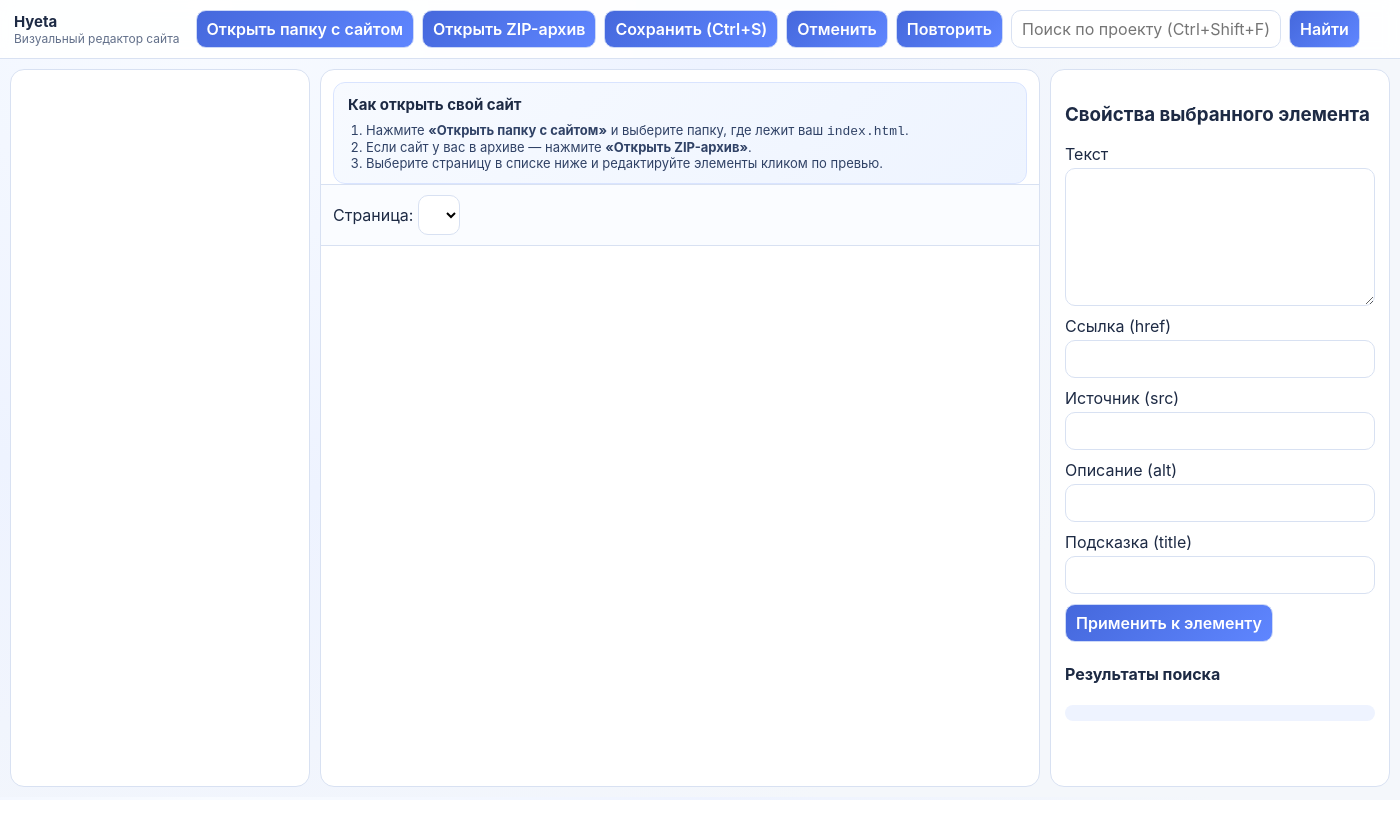
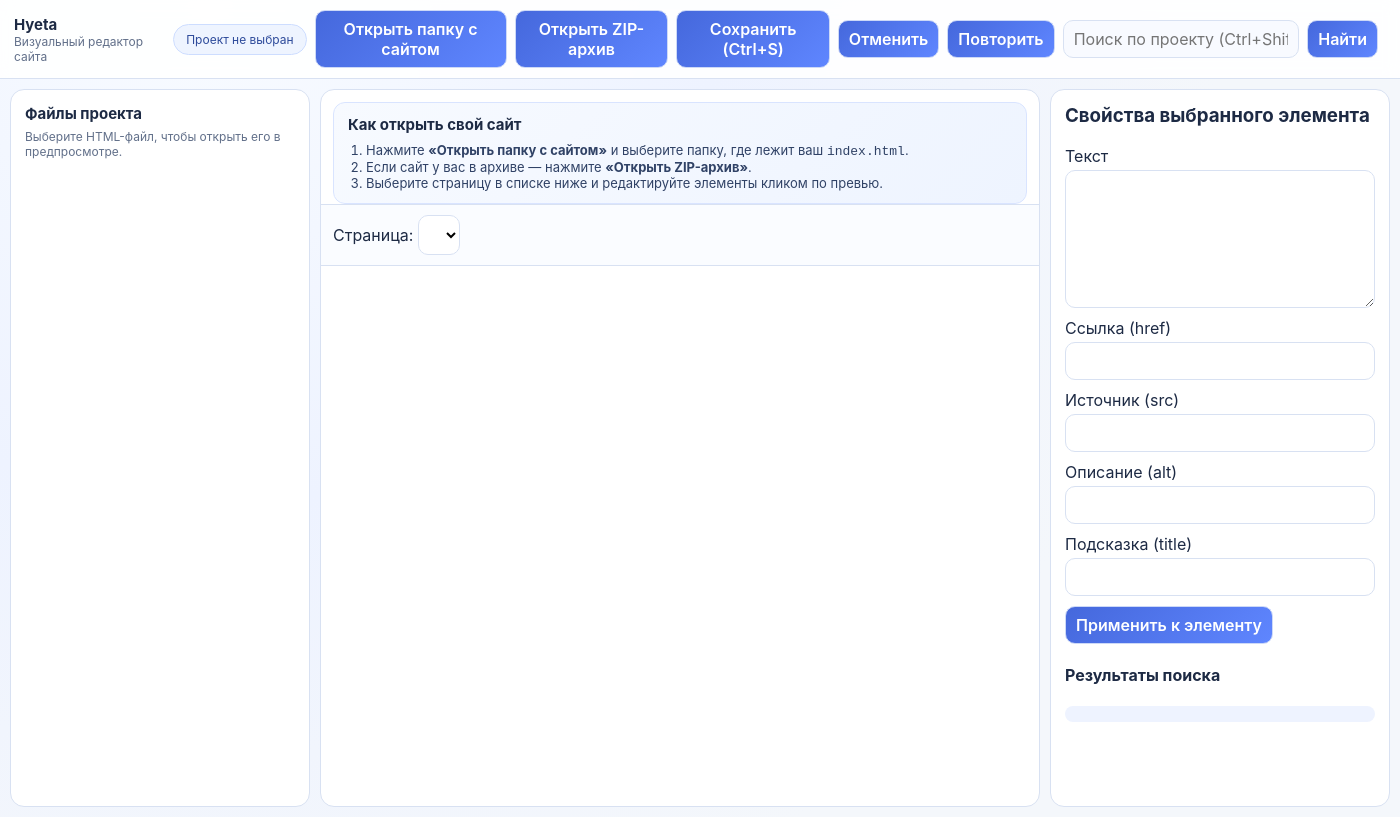
Before and after one commit to stiflerr1488-ops/hyeta, an Electron app: page src/renderer/index.html in a window 1400 px wide. Drawn offline with Linux system fonts and the light colour scheme.

Commit message:
Polish Russian UI and improve project-open guidance

```diff
--- a/src/renderer/app.js
+++ b/src/renderer/app.js
@@ -25,7 +25,8 @@ const refs = {
   status: document.getElementById('status'),
   searchInput: document.getElementById('searchInput'),
   searchBtn: document.getElementById('searchBtn'),
-  searchResults: document.getElementById('searchResults')
+  searchResults: document.getElementById('searchResults'),
+  projectBadge: document.getElementById('projectBadge')
 };
 
 function setStatus(text) {
@@ -223,6 +224,11 @@ async function loadProjectData(project) {
     await loadPage(project.htmlPages[0]);
   }
 
+  const sourceLabel = project.sourceZip
+    ? `ZIP: ${project.sourceZip.split(/[\\/]/).pop()}`
+    : `Папка: ${project.projectRoot.split(/[\\/]/).pop()}`;
+  refs.projectBadge.textContent = sourceLabel;
+
   if (project.sourceZip) {
     setStatus(`ZIP распакован: ${project.sourceZip}`);
   }
@@ -269,4 +275,4 @@ window.addEventListener('keydown', (event) => {
 });
 // updated-all-files
 
-setStatus('Откройте папку или ZIP-архив с вашим сайтом, чтобы начать работу.');
+setStatus('Интерфейс на русском. Откройте папку или ZIP-архив с вашим сайтом, чтобы начать работу.');
--- a/src/renderer/index.html
+++ b/src/renderer/index.html
@@ -12,6 +12,7 @@
       <strong>Hyeta</strong>
       <span>Визуальный редактор сайта</span>
     </div>
+    <div class="projectBadge" id="projectBadge">Проект не выбран</div>
     <button id="openProjectBtn">Открыть папку с сайтом</button>
     <button id="openZipBtn">Открыть ZIP-архив</button>
     <button id="saveBtn">Сохранить (Ctrl+S)</button>
@@ -23,7 +24,11 @@
   </header>
 
   <main class="layout">
-    <aside class="sidebar" id="fileTree"></aside>
+    <aside class="sidebar">
+      <h3>Файлы проекта</h3>
+      <p class="sidebarHint">Выберите HTML-файл, чтобы открыть его в предпросмотре.</p>
+      <div id="fileTree"></div>
+    </aside>
     <section class="previewPane">
       <div class="helperCard">
         <h3>Как открыть свой сайт</h3>
--- a/src/renderer/styles.css
+++ b/src/renderer/styles.css
@@ -150,3 +150,38 @@ pre {
   padding: 8px;
   border-radius: 10px;
 }
+
+
+.projectBadge {
+  padding: 7px 12px;
+  border-radius: 999px;
+  background: #eef4ff;
+  color: #2e4b9b;
+  font-size: 12px;
+  border: 1px solid #cdddff;
+  white-space: nowrap;
+}
+
+.sidebar h3 {
+  margin: 0 0 6px;
+  font-size: 15px;
+}
+
+.sidebarHint {
+  margin: 0 0 10px;
+  font-size: 12px;
+  color: var(--muted);
+}
+
+#fileTree {
+  padding-bottom: 8px;
+}
+
+#searchInput {
+  min-width: 220px;
+  background: #f8faff;
+}
+
+.properties h3 {
+  margin-top: 0;
+}
```
